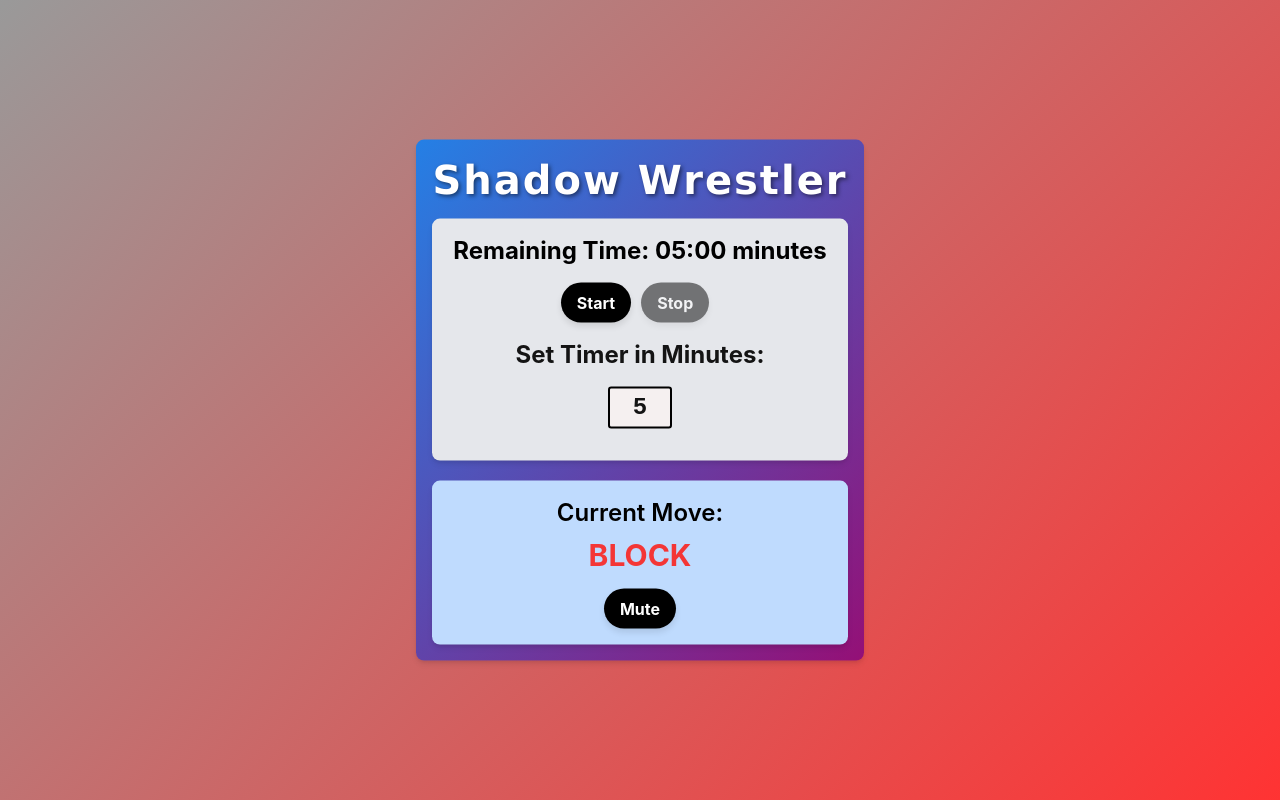
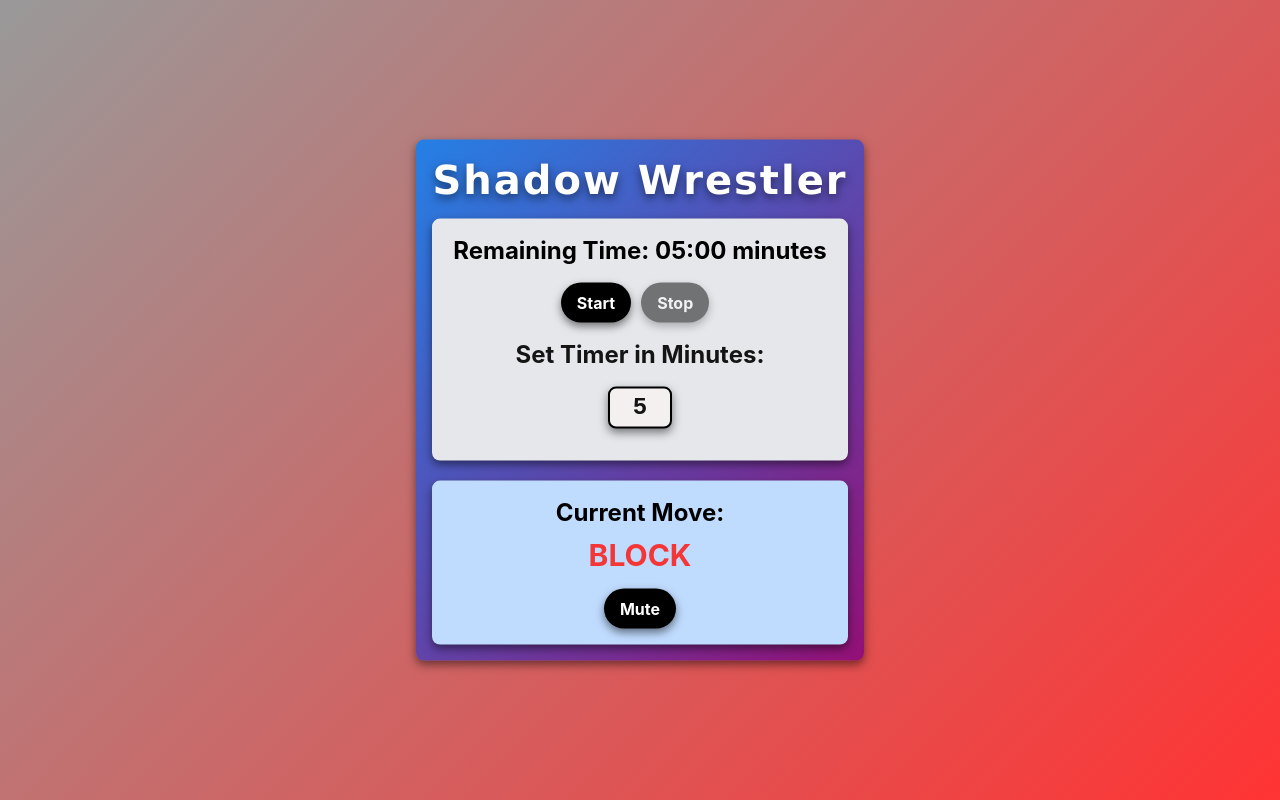
Before and after one commit to JDelott/jdelott.github.io, a React (Create React App) app: page / in a window 1280 px wide. Built offline with nearby package versions, Linux system fonts and the light colour scheme.

Commit message:
added box/text shadows

```diff
--- a/src/custom-tailwind.css
+++ b/src/custom-tailwind.css
@@ -26,6 +26,7 @@ body {
   line-height: 1.2; /* Adjust line height as needed */
   color: white; /* Adjust text color as needed */
   white-space: nowrap; /* Keep the text on one line */
+  text-shadow: 0 4px 10px rgba(0, 0, 0, 0.5);
 }
 
 /* custom-tailwind.css */
@@ -41,10 +42,12 @@ body {
   top: 50%;
   left: 50%;
   transform: translate(-50%, -50%);
+  box-shadow: 0 4px 10px rgba(0, 0, 0, 0.5);
 }
 
 .timer-container {
   @apply bg-gray-200 p-4 rounded-lg shadow-md text-center;
+  box-shadow: 0 4px 10px rgba(0, 0, 0, 0.5);
 }
 
 .timer-heading {
@@ -74,10 +77,12 @@ body {
 .moves-container {
   @apply bg-blue-200 p-4 rounded-lg shadow-md text-center;
   margin-top: 20px; /* Add top margin to create space between the containers */
+  box-shadow: 0 4px 10px rgba(0, 0, 0, 0.5);
 }
 
 .moves-heading {
-  @apply text-2xl font-semibold mb-2;
+  font-weight: bold; /* Make the text bold */
+  @apply text-2xl mb-2;
 }
 
 .moves-text {
@@ -193,10 +198,11 @@ body {
   /* Style the input like a digital clock */
   font-family: monospace; /* Use a monospace font for uniform character widths */
   background-color: #f5f0f0; /* Black background */
+  box-shadow: 0 4px 10px rgba(0, 0, 0, 0.5);
   color: rgb(20, 20, 20); /* Green text color */
   border: 2px solid black; /* Add a black border */
   padding: 0.2rem 0.5rem; /* Adjust padding for better appearance */
-  border-radius: 0.2rem; /* Add a slight border radius */
+  border-radius: 0.5rem; /* Add a slight border radius */
   width: 4rem; /* Adjust the width as needed */
   /* Ensure the arrows are visible on hover */
   &:hover::after {
@@ -233,7 +239,7 @@ body {
   font-weight: bold;
   padding: 0.5rem 1rem;
   border-radius: 2rem; /* Increase border-radius for oval shape */
-  box-shadow: 0 4px 6px rgba(0, 0, 0, 0.1);
+  box-shadow: 0 4px 8px rgba(0, 0, 0, 0.5);
   transition: background-color 0.3s ease-in-out;
 }
 
```
